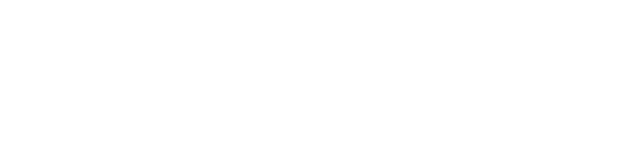
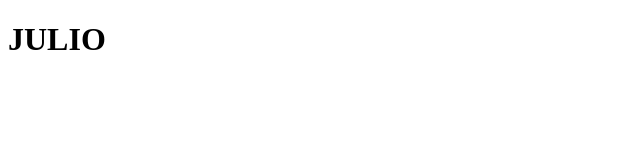
Before and after one commit to sopraFrontProject/AngularTest, a website: page app/index.html in a window 1280 px wide. Shown: the whole page, without its empty margins (0-640 px from the left). Drawn offline with Linux system fonts and the light colour scheme.

```diff
--- a/app/index.html
+++ b/app/index.html
@@ -6,5 +6,8 @@
 </head>
 <body>
 
+<h1>JULIO</h1>
+
+
 </body>
 </html>
```
